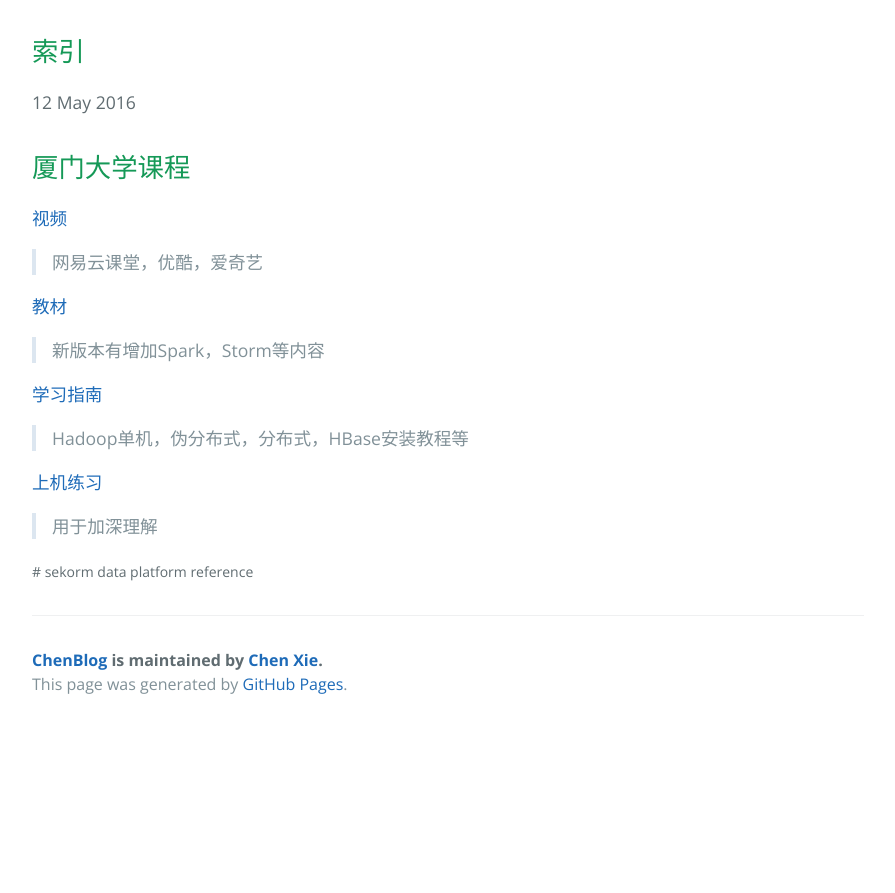
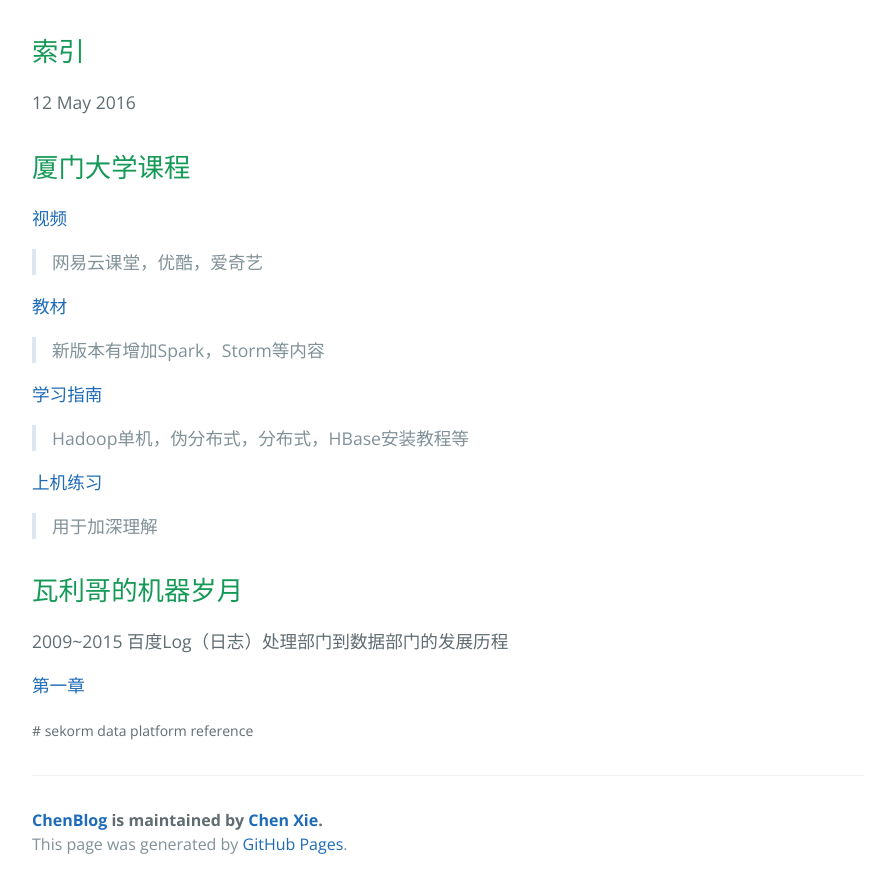
Before and after one commit to neilChenXie/neilChenXie.github.io, a Jekyll site: the page built from _posts/sekorm/2016-05-13-索引.md, in a window 1280 px wide. Shown: the top 893 px of the page, without its empty margins (192-1087 px from the left). Built offline with Jekyll 4.4.1, drawn with Linux system fonts in a browser that asks for light colours.

Commit message:
modified:   "_posts/sekorm/2016-05-13-\347\264\242\345\274\225.md"

```diff
--- a/_posts/sekorm/2016-05-13-索引.md
+++ b/_posts/sekorm/2016-05-13-索引.md
@@ -23,3 +23,9 @@ tags: [sekorm, data platform, reference]
 [上机练习](http://dblab.xmu.edu.cn/post/5645/)
 
 > 用于加深理解
+
+## 瓦利哥的机器岁月
+
+2009~2015 百度Log（日志）处理部门到数据部门的发展历程
+
+[第一章](https://zhuanlan.zhihu.com/p/20390103)
```
